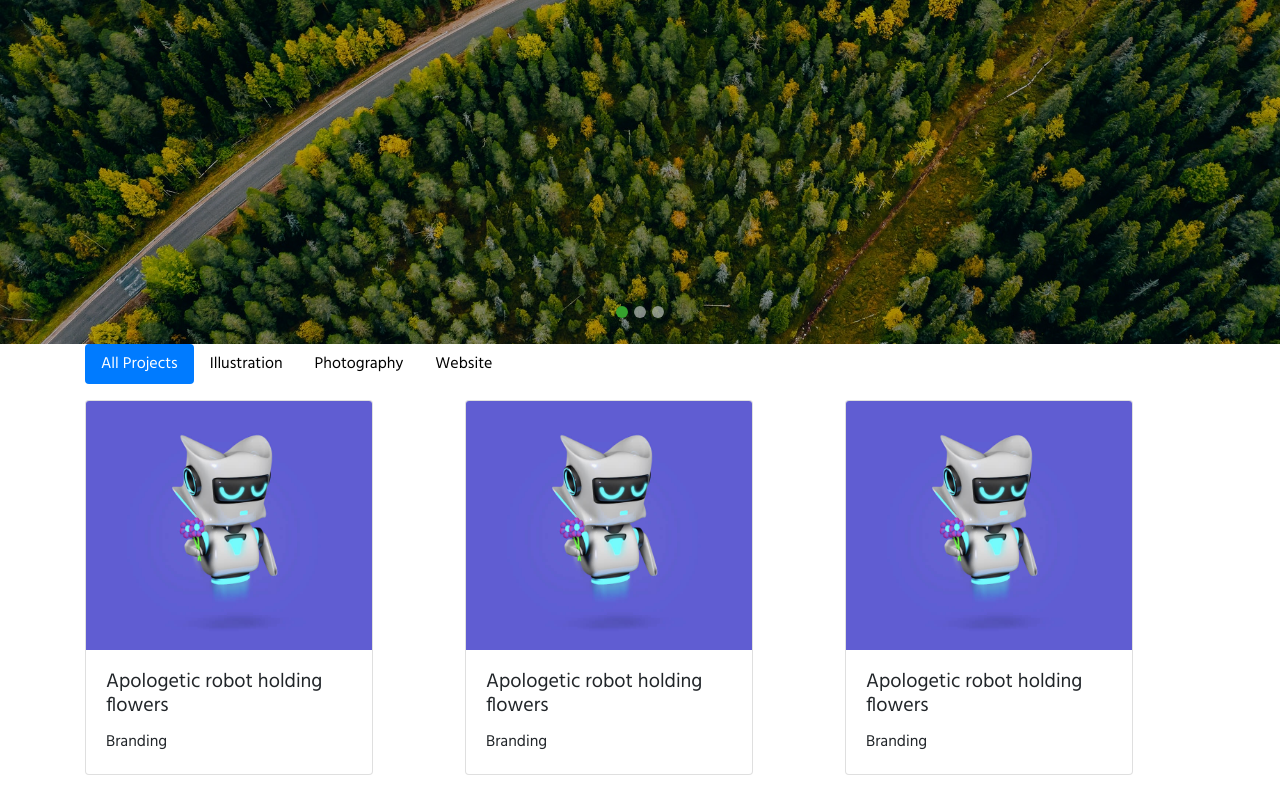
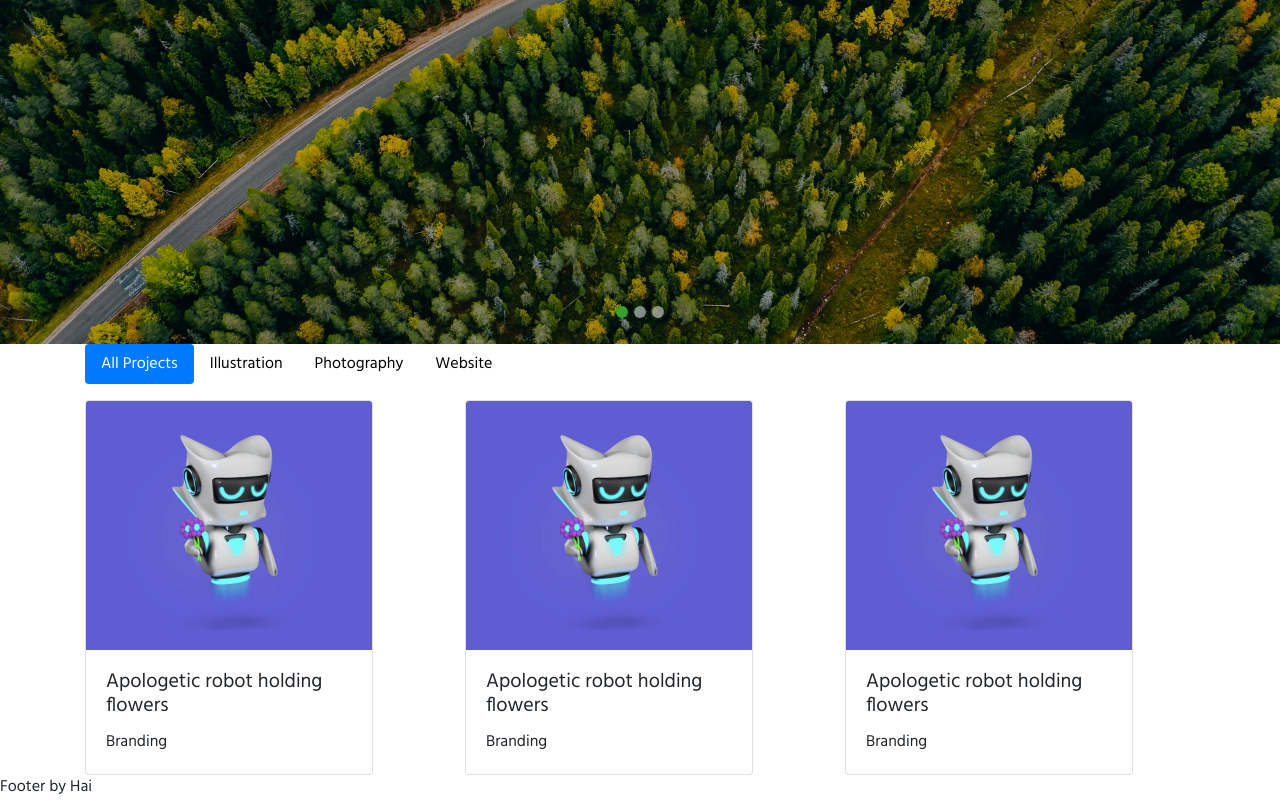
Before and after one commit to quangpn7/bc35e_portfolio, a plain HTML site: page index.html in a window 1280 px wide. Shown: the part 456-1256 px from the top of the page. Before the commit the page ends 1231 px from the top, so only its background shows below. Drawn offline with nearby package versions, Linux system fonts and the light colour scheme.

Commit message:
footer by Hai

```diff
--- a/index.html
+++ b/index.html
@@ -296,7 +296,7 @@
 
     <section class="service"></section>
     <section class="award"></section>
-    <footer></footer>
+    <footer><div>Footer by Hai</div></footer>
     <!-- JS -->
     <!-- JQUERY -->
     <script
```
